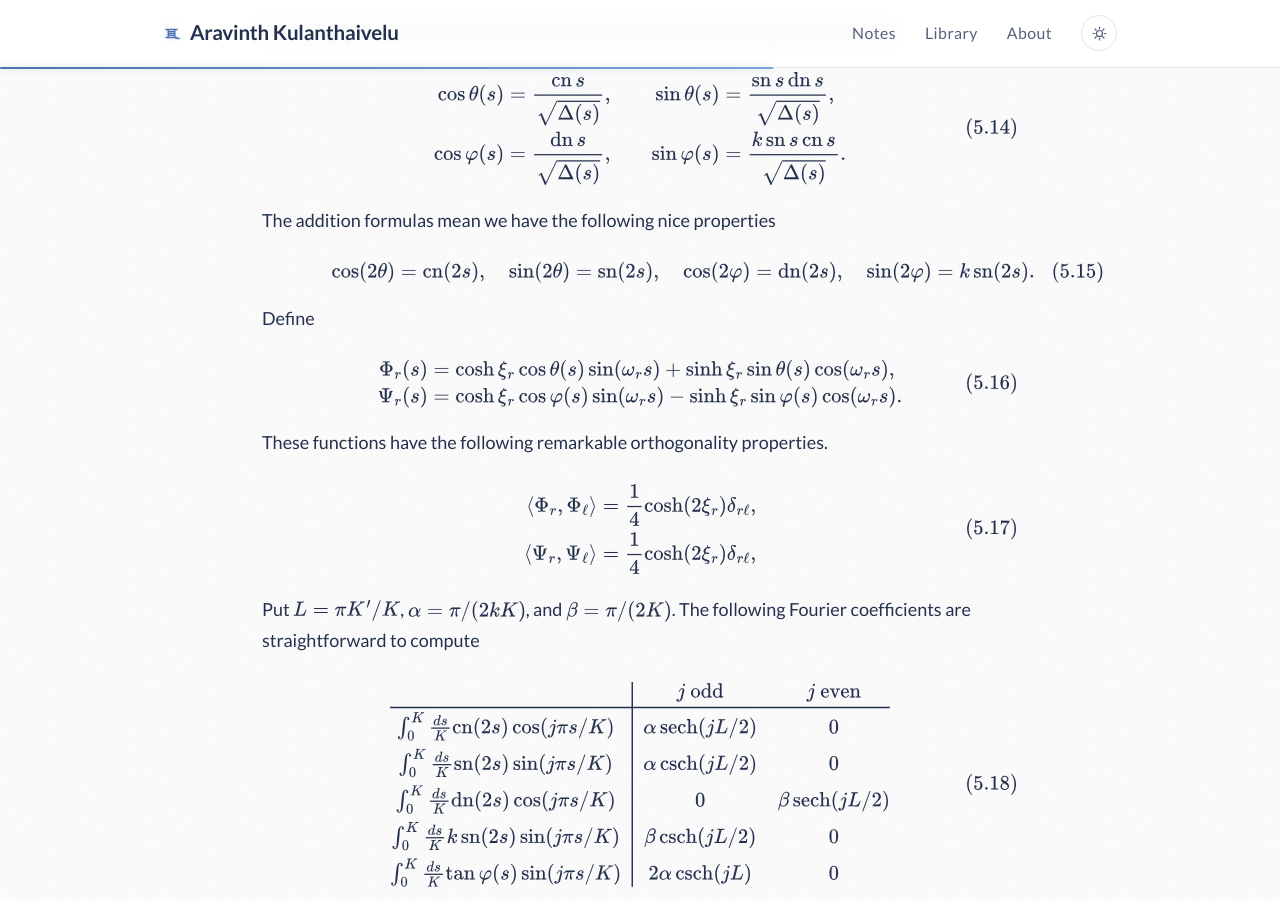
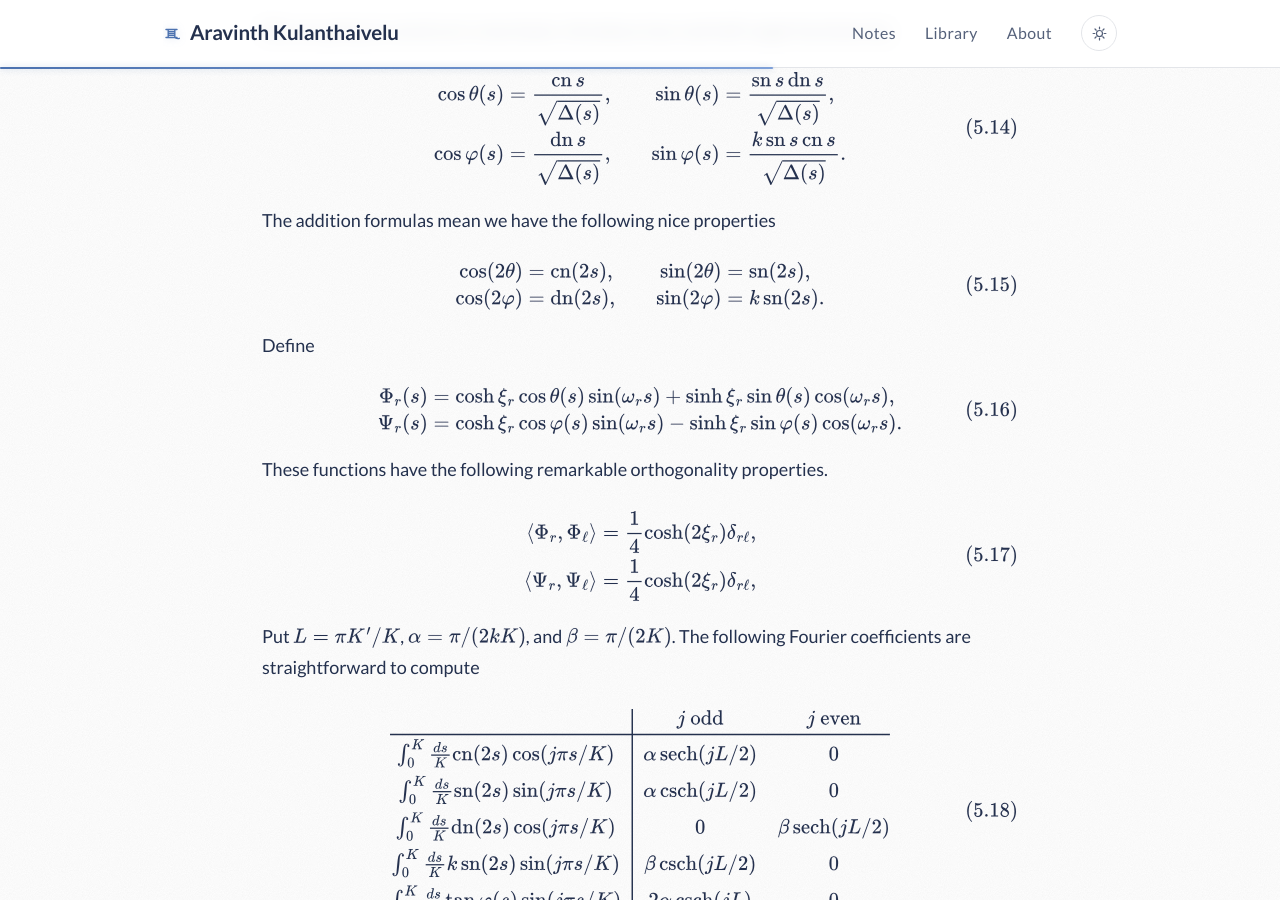
Before and after one commit to Aravinth-K/Aravinth-K.github.io, a Jekyll site: the page built from _posts/2026-07-30-schur-index-s-duality.md, in a window 1280 px wide and 900 px high, scrolled down 10574 px. Built offline with Jekyll 4.4.1, drawn with Linux system fonts in a browser that asks for light colours.

Commit message:
Format equation 5.15 over two lines

```diff
--- a/_posts/2026-07-30-schur-index-s-duality.md
+++ b/_posts/2026-07-30-schur-index-s-duality.md
@@ -493,10 +493,12 @@ $$
 The addition formulas mean we have the following nice properties
 
 $$
-\cos(2\theta)=\operatorname{cn}(2s),\quad
-\sin(2\theta)=\operatorname{sn}(2s),\quad
-\cos(2\varphi)=\operatorname{dn}(2s),\quad
-\sin(2\varphi)=k\operatorname{sn}(2s).
+\begin{aligned}
+\cos(2\theta)&=\operatorname{cn}(2s),&
+\sin(2\theta)&=\operatorname{sn}(2s),\\
+\cos(2\varphi)&=\operatorname{dn}(2s),&
+\sin(2\varphi)&=k\operatorname{sn}(2s).
+\end{aligned}
 \tag{5.15}
 $$
 
```
